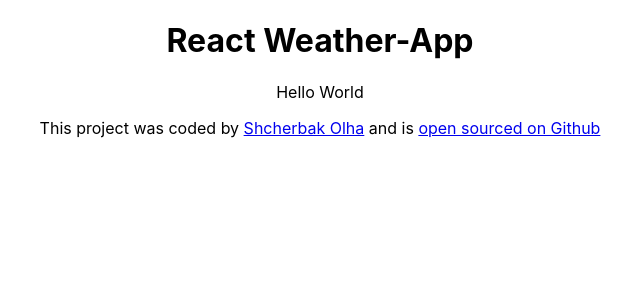
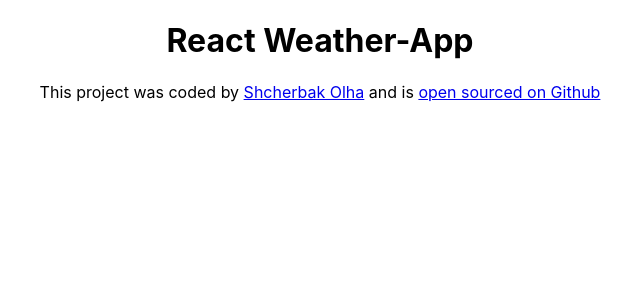
Before and after one commit to shcher-olha/my-reactproject-week-6, a React (Create React App) app: page / in a window 1280 px wide. Shown: the top 300 px of the page, without its empty margins (320-960 px from the left). Built offline with nearby package versions, Linux system fonts and the light colour scheme.

Commit message:
instal babel

```diff
--- a/src/App.js
+++ b/src/App.js
@@ -1,12 +1,12 @@
 import './App.css';
-import Weather from './Weather';
+
 
 export default function App() {
   return (
     <div className="App">
       <h1>React Weather-App</h1>
       <div className="container">
-        <Weather defaultCity="New York" />
+
         <p>
           This project was coded by{" "}
           <a href="/" target="_blank" rel="noreferrer">
--- a/src/Weather.js
+++ /dev/null
@@ -1,5 +0,0 @@
-import React from "react";
-
-export default function Weather() {
-  return "Hello World";
-}
```
Also changed, not shown: src/Weather.css (deleted).
